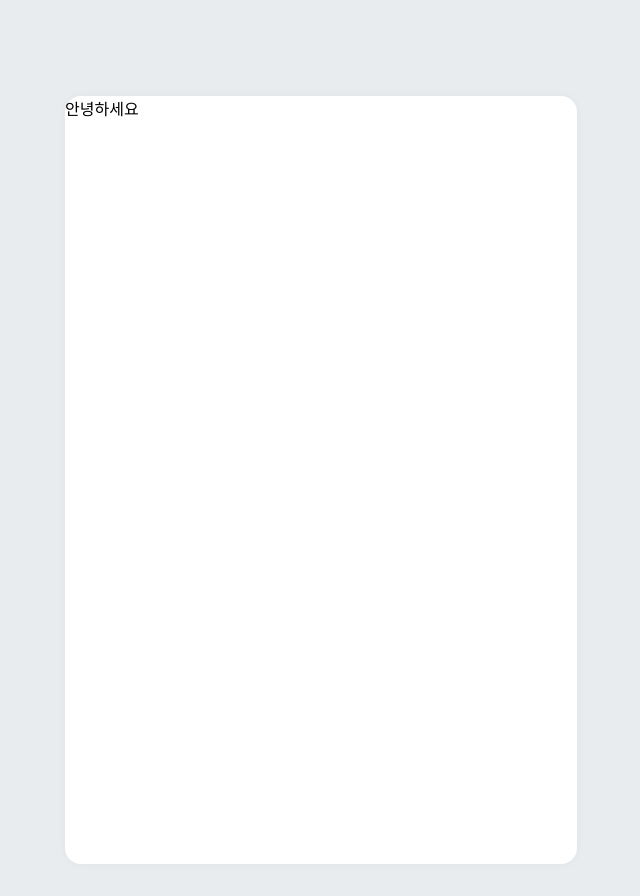
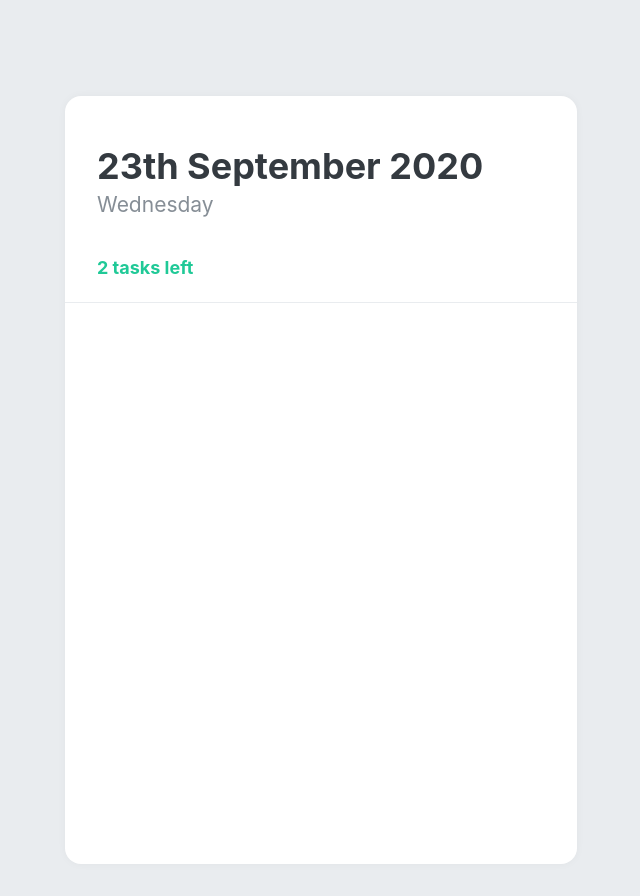
Before and after one commit to juliusCho/TodoList, a React (Create React App) app: page / in a window 1280 px wide. Shown: the whole page, without its empty margins (319-959 px from the left). Built offline with nearby package versions, Linux system fonts and the light colour scheme.

Commit message:
Added Todo head

```diff
--- a/src/App.js
+++ b/src/App.js
@@ -1,6 +1,7 @@
 import React from 'react';
 import { createGlobalStyle } from "styled-components";
 import TodoTemplate from "./components/TodoTemplate";
+import TodoHead from "./components/TodoHead";
 
 const GlobalStyle = createGlobalStyle`
   body {
@@ -12,7 +13,9 @@ function App() {
   return (
     <>
       <GlobalStyle/>
-      <TodoTemplate>안녕하세요</TodoTemplate>
+      <TodoTemplate>
+          <TodoHead/>
+      </TodoTemplate>
     </>
   );
 }
--- /dev/null
+++ b/src/components/TodoHead.js
@@ -0,0 +1,35 @@
+import React from "react";
+import styled from "styled-components";
+
+const TodoHeadBlock = styled.div`
+  padding: 48px 32px 24px 32px;
+  border-bottom: 1px solid #e9ecef;
+  h1 {
+    margin: 0;
+    font-size: 36px;
+    color: #343a40;
+  }
+  .day {
+    margin-top: 4px;
+    color: #868e96;
+    font-size: 21px;
+  }
+  .tasks-left {
+    color: #20c997;
+    font-size: 18px;
+    margin-top: 40px;
+    font-weight: bold;
+  }
+`;
+
+function TodoHead() {
+    return (
+        <TodoHeadBlock>
+            <h1>23th September 2020</h1>
+            <div className="day">Wednesday</div>
+            <div className="tasks-left">2 tasks left</div>
+        </TodoHeadBlock>
+    );
+}
+
+export default TodoHead;
```
